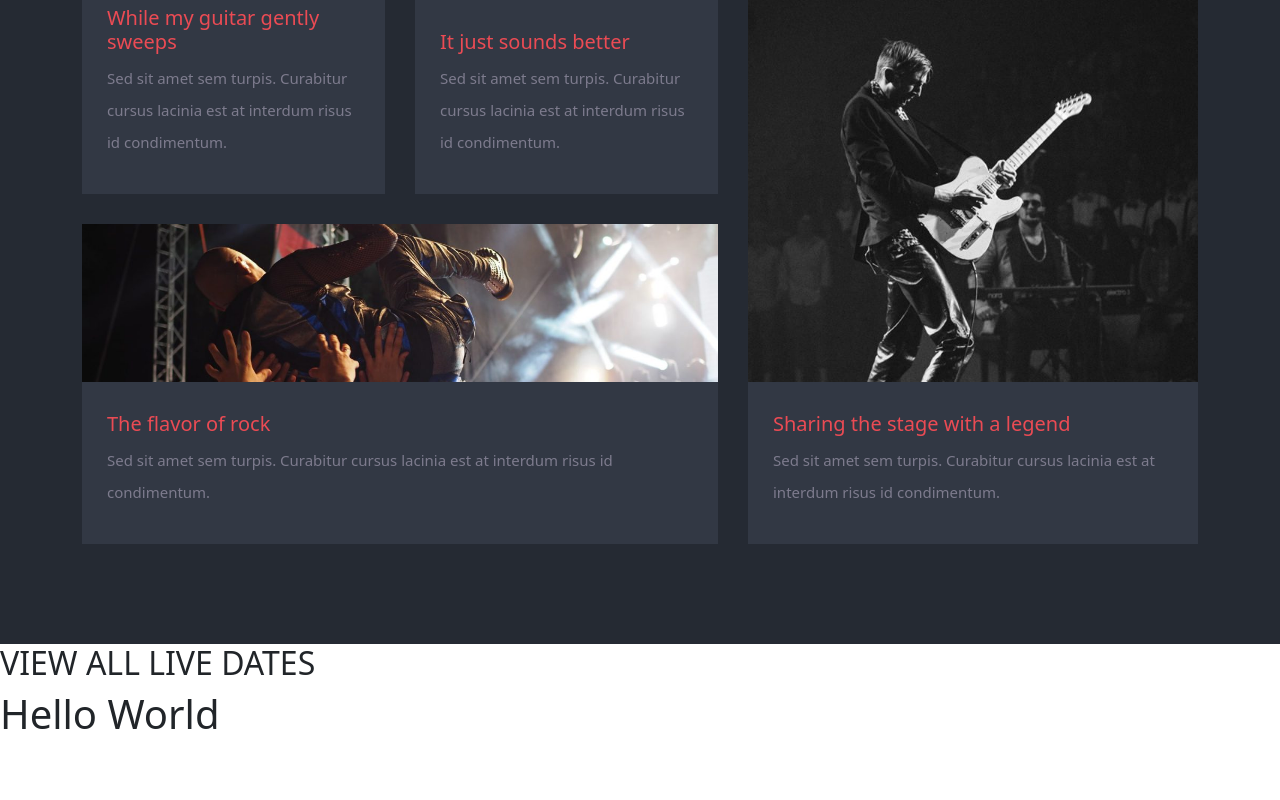
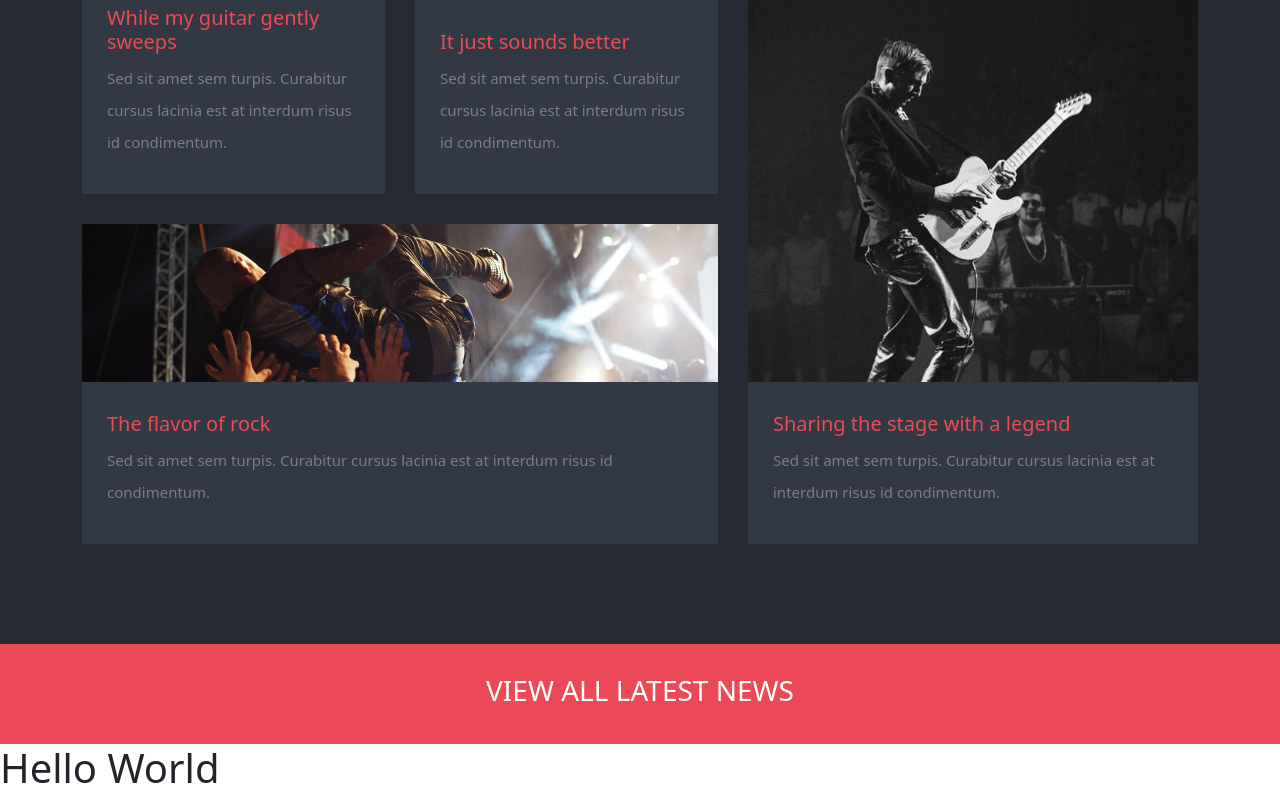
Before and after one commit to Vale-riad/proj-html-vuejs, a Vue app: page / in a window 1280 px wide. Shown: the part 2175-2975 px from the top of the page. Before the commit the page ends 2921 px from the top, so only its background shows below. Built offline with nearby package versions, Linux system fonts and the light colour scheme; the HTML template or start-up script is replaced by a standard one.

Commit message:
aggiunge section news

```diff
--- a/src/components/AppMain.vue
+++ b/src/components/AppMain.vue
@@ -19,7 +19,6 @@ export default {
         </span>
       </div>
     </section>
-    <!--gallery con le covers e descrizione immagini-->
     <section class="main-bottom">
       <div class="container text-center">
         <h2>Latest Band News</h2>
@@ -143,7 +142,9 @@ export default {
     </section>
 
     <!--section live dates-->
-    <h2>VIEW ALL LIVE DATES</h2>
+    <section class="news text-center">
+      <h3>VIEW ALL LATEST NEWS</h3>
+    </section>
   </main>
 </template>
 
@@ -273,4 +274,12 @@ export default {
     left: 0;
   }
 }
+.news {
+  background-color: #ec4958;
+  height: 100px;
+  h3 {
+    color: white;
+    padding: 30px;
+  }
+}
 </style>
```
